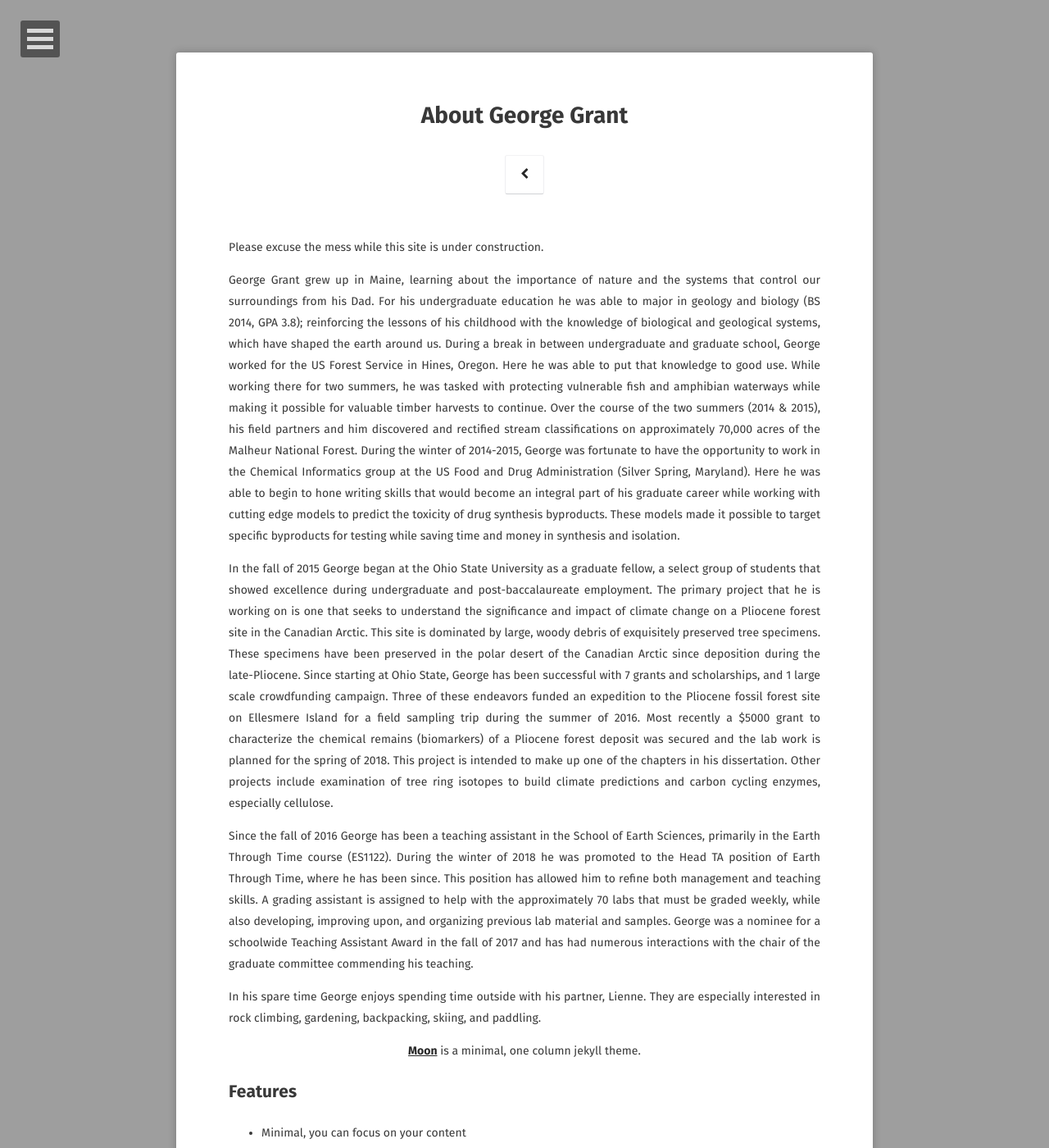
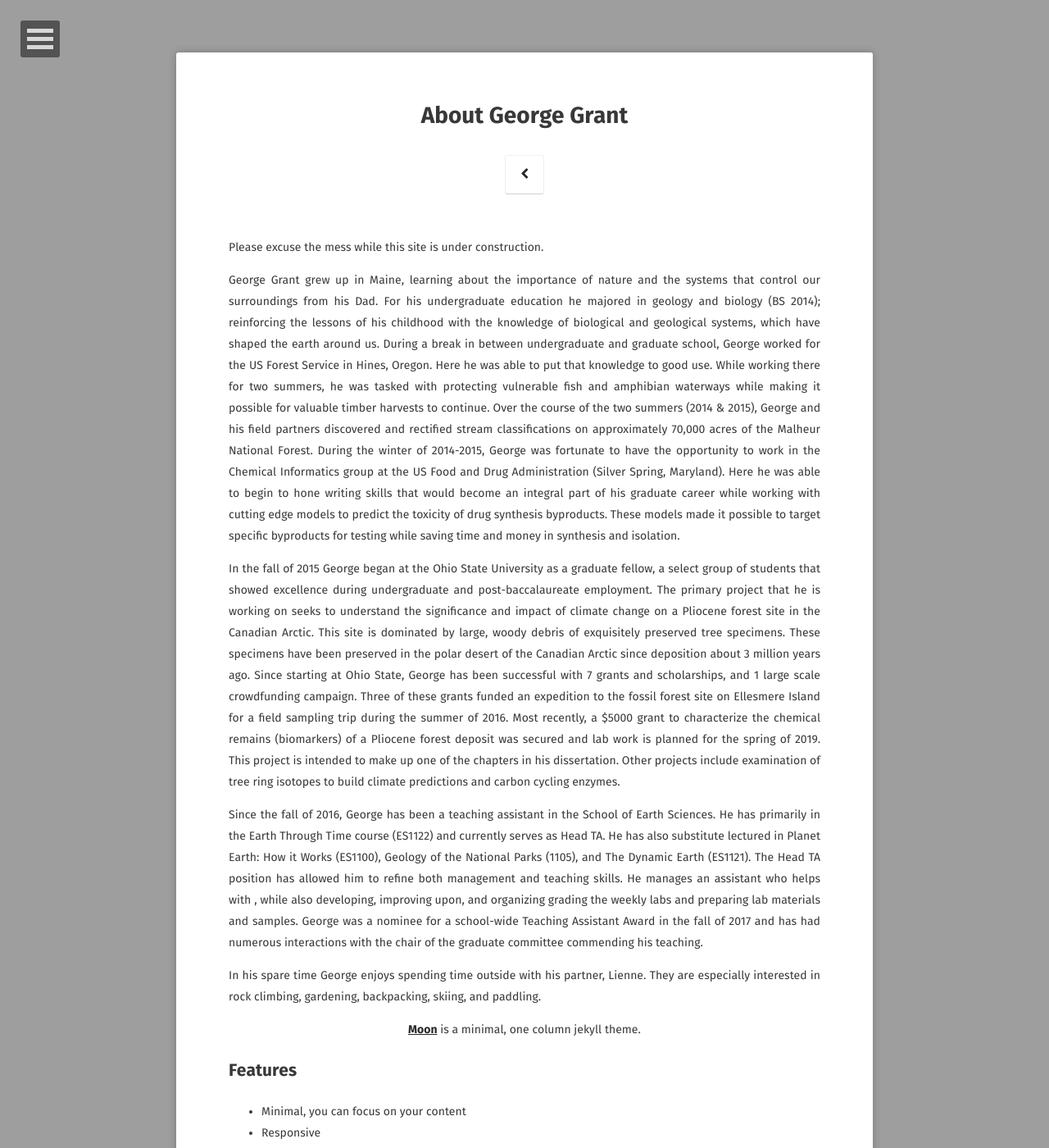
Before and after one commit to ggrant02/ggrant02.github.io, a Jekyll site: the page built from about/index.md, in a window 1280 px wide and 1400 px high. Shown: the whole window at 82% size. Built offline with Jekyll 4.4.1, drawn with Linux system fonts in a browser that asks for light colours; some web fonts are replaced.

Commit message:
update818sept18

```diff
--- a/about/index.md
+++ b/about/index.md
@@ -8,11 +8,11 @@ comments: false
 
 Please excuse the mess while this site is under construction.
 
-George Grant grew up in Maine, learning about the importance of nature and the systems that control our surroundings from his Dad. For his undergraduate education he was able to major in geology and biology (BS 2014, GPA 3.8); reinforcing the lessons of his childhood with the knowledge of biological and geological systems, which have shaped the earth around us. During a break in between undergraduate and graduate school, George worked for the US Forest Service in Hines, Oregon. Here he was able to put that knowledge to good use. While working there for two summers, he was tasked with protecting vulnerable fish and amphibian waterways while making it possible for valuable timber harvests to continue. Over the course of the two summers (2014 & 2015), his field partners and him discovered and rectified stream classifications on approximately 70,000 acres of the Malheur National Forest. During the winter of 2014-2015, George was fortunate to have the opportunity to work in the Chemical Informatics group at the US Food and Drug Administration (Silver Spring, Maryland). Here he was able to begin to hone writing skills that would become an integral part of his graduate career while working with cutting edge models to predict the toxicity of drug synthesis byproducts. These models made it possible to target specific byproducts for testing while saving time and money in synthesis and isolation.
+George Grant grew up in Maine, learning about the importance of nature and the systems that control our surroundings from his Dad. For his undergraduate education he majored in geology and biology (BS 2014); reinforcing the lessons of his childhood with the knowledge of biological and geological systems, which have shaped the earth around us. During a break in between undergraduate and graduate school, George worked for the US Forest Service in Hines, Oregon. Here he was able to put that knowledge to good use. While working there for two summers, he was tasked with protecting vulnerable fish and amphibian waterways while making it possible for valuable timber harvests to continue. Over the course of the two summers (2014 & 2015), George and his field partners discovered and rectified stream classifications on approximately 70,000 acres of the Malheur National Forest. During the winter of 2014-2015, George was fortunate to have the opportunity to work in the Chemical Informatics group at the US Food and Drug Administration (Silver Spring, Maryland). Here he was able to begin to hone writing skills that would become an integral part of his graduate career while working with cutting edge models to predict the toxicity of drug synthesis byproducts. These models made it possible to target specific byproducts for testing while saving time and money in synthesis and isolation.
 
-In the fall of 2015 George began at the Ohio State University as a graduate fellow, a select group of students that showed excellence during undergraduate and post-baccalaureate employment. The primary project that he is working on is one that seeks to understand the significance and impact of climate change on a Pliocene forest site in the Canadian Arctic. This site is dominated by large, woody debris of exquisitely preserved tree specimens. These specimens have been preserved in the polar desert of the Canadian Arctic since deposition during the late-Pliocene. Since starting at Ohio State, George has been successful with 7 grants and scholarships, and 1 large scale crowdfunding campaign. Three of these endeavors funded an expedition to the Pliocene fossil forest site on Ellesmere Island for a field sampling trip during the summer of 2016. Most recently a $5000 grant to characterize the chemical remains (biomarkers) of a Pliocene forest deposit was secured and the lab work is planned for the spring of 2018. This project is intended to make up one of the chapters in his dissertation. Other projects include examination of tree ring isotopes to build climate predictions and carbon cycling enzymes, especially cellulose.
+In the fall of 2015 George began at the Ohio State University as a graduate fellow, a select group of students that showed excellence during undergraduate and post-baccalaureate employment. The primary project that he is working on seeks to understand the significance and impact of climate change on a Pliocene forest site in the Canadian Arctic. This site is dominated by large, woody debris of exquisitely preserved tree specimens. These specimens have been preserved in the polar desert of the Canadian Arctic since deposition about 3 million years ago. Since starting at Ohio State, George has been successful with 7 grants and scholarships, and 1 large scale crowdfunding campaign. Three of these grants funded an expedition to the fossil forest site on Ellesmere Island for a field sampling trip during the summer of 2016. Most recently, a $5000 grant to characterize the chemical remains (biomarkers) of a Pliocene forest deposit was secured and lab work is planned for the spring of 2019. This project is intended to make up one of the chapters in his dissertation. Other projects include examination of tree ring isotopes to build climate predictions and carbon cycling enzymes.
 
-Since the fall of 2016 George has been a teaching assistant in the School of Earth Sciences, primarily in the Earth Through Time course (ES1122). During the winter of 2018 he was promoted to the Head TA position of Earth Through Time, where he has been since. This position has allowed him to refine both management and teaching skills. A grading assistant is assigned to help with the approximately 70 labs that must be graded weekly, while also developing, improving upon, and organizing previous lab material and samples. George was a nominee for a schoolwide Teaching Assistant Award in the fall of 2017 and has had numerous interactions with the chair of the graduate committee commending his teaching.
+Since the fall of 2016, George has been a teaching assistant in the School of Earth Sciences. He has primarily in the Earth Through Time course (ES1122) and currently serves as Head TA. He has also substitute lectured in Planet Earth: How it Works (ES1100), Geology of the National Parks (1105), and The Dynamic Earth (ES1121). The Head TA position has allowed him to refine both management and teaching skills. He manages an assistant who helps with , while also developing, improving upon, and organizing grading the weekly labs and preparing lab materials and samples. George was a nominee for a school-wide Teaching Assistant Award in the fall of 2017 and has had numerous interactions with the chair of the graduate committee commending his teaching.
 
 In his spare time George enjoys spending time outside with his partner, Lienne. They are especially interested in rock climbing, gardening, backpacking, skiing, and paddling.
 <center><a href="http://taylantatli.github.io/Moon"><b>Moon</b></a> is a minimal, one column jekyll theme.</center>
```
